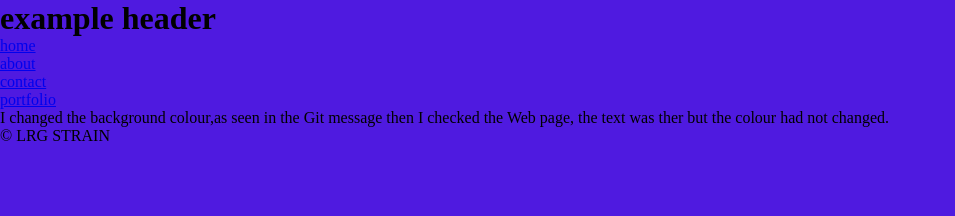
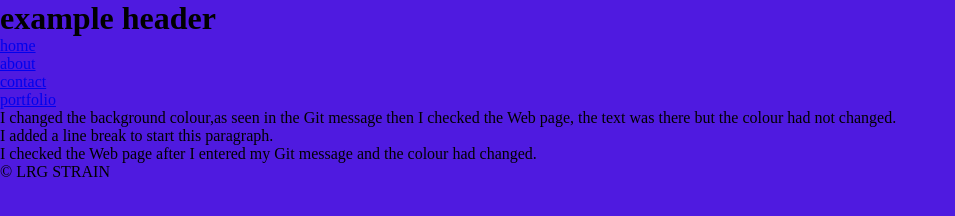
Before and after one commit to lyle2019/fiftythree, a plain HTML site: page index.html in a window 1280 px wide. Shown: the whole page, without its empty margins (0-955 px from the left). Drawn offline with Linux system fonts and the light colour scheme.

Commit message:
added text about colour change

```diff
--- a/index.html
+++ b/index.html
@@ -32,7 +32,7 @@
 
         </nav>
 
-        <p>I changed the background colour,as seen in the Git message then I checked the Web page, the text was ther but the colour had not changed.</p>
+        <p>I changed the background colour,as seen in the Git message then I checked the Web page, the text was there but the colour had not changed.</br>I added a line break to start this paragraph.</br>I checked the Web page after I entered my Git message and the colour had changed.</p>
 
 
         <footer><p>&copy; LRG STRAIN</p></footer>
```
